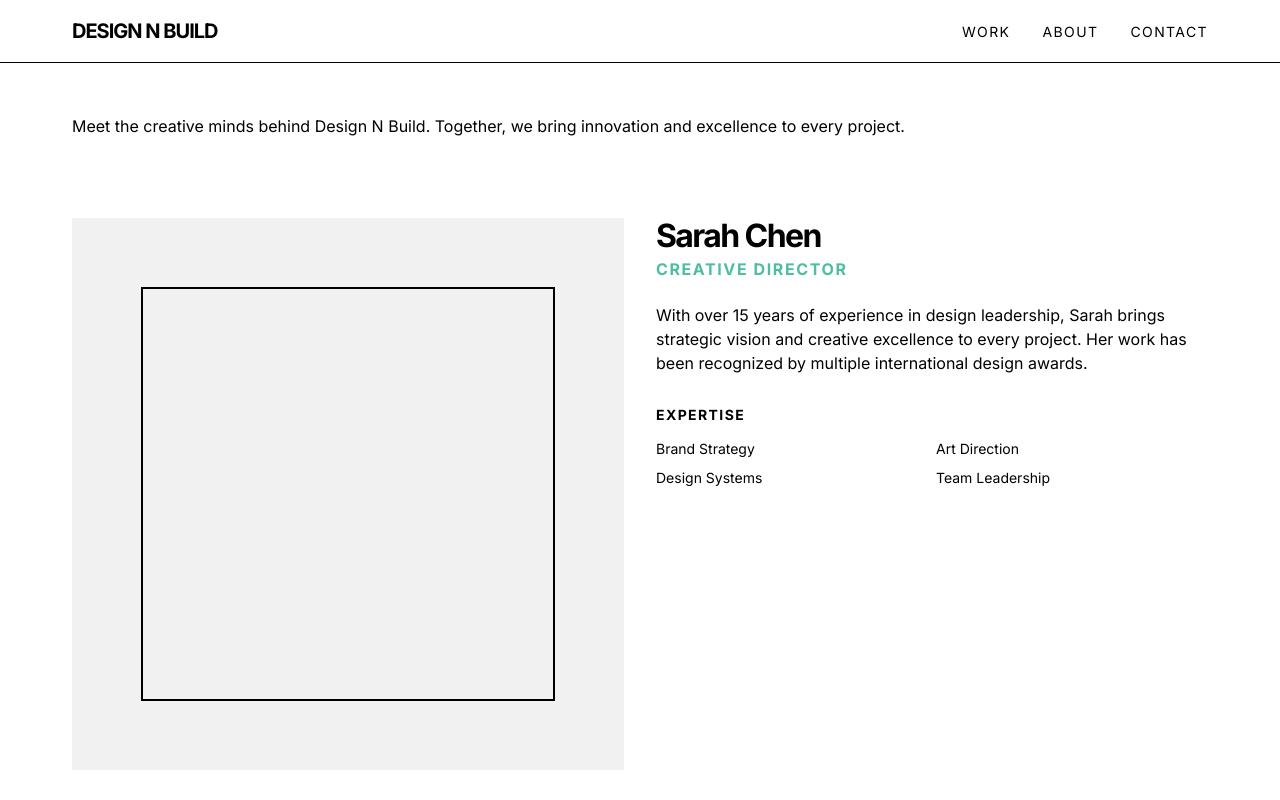
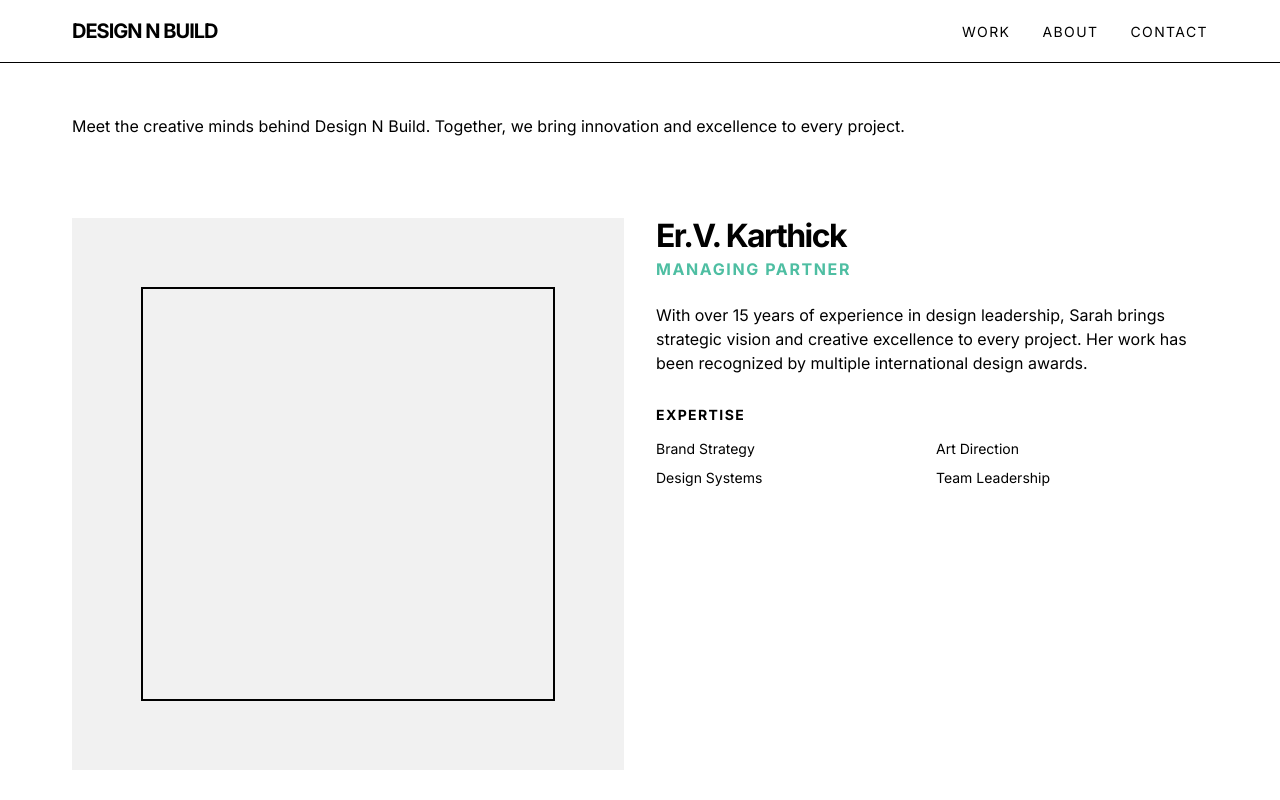
Before and after one commit to 20lMedia/dnb1, a plain HTML site: page about.html in a window 1280 px wide. Shown: the top 800 px of the page. Drawn offline with Linux system fonts and the light colour scheme.

Commit message:
about.html

```diff
--- a/about.html
+++ b/about.html
@@ -42,8 +42,8 @@
                             <div class="partner-border"></div>
                         </div>
                         <div class="partner-info">
-                            <h2 class="partner-name">Sarah Chen</h2>
-                            <h3 class="partner-role">Creative Director</h3>
+                            <h2 class="partner-name">Er.V. Karthick</h2>
+                            <h3 class="partner-role">Managing Partner</h3>
                             <p class="partner-bio">With over 15 years of experience in design leadership, Sarah brings strategic vision and creative excellence to every project. Her work has been recognized by multiple international design awards.</p>
                             <div class="partner-expertise">
                                 <h4 class="expertise-title">Expertise</h4>
```
